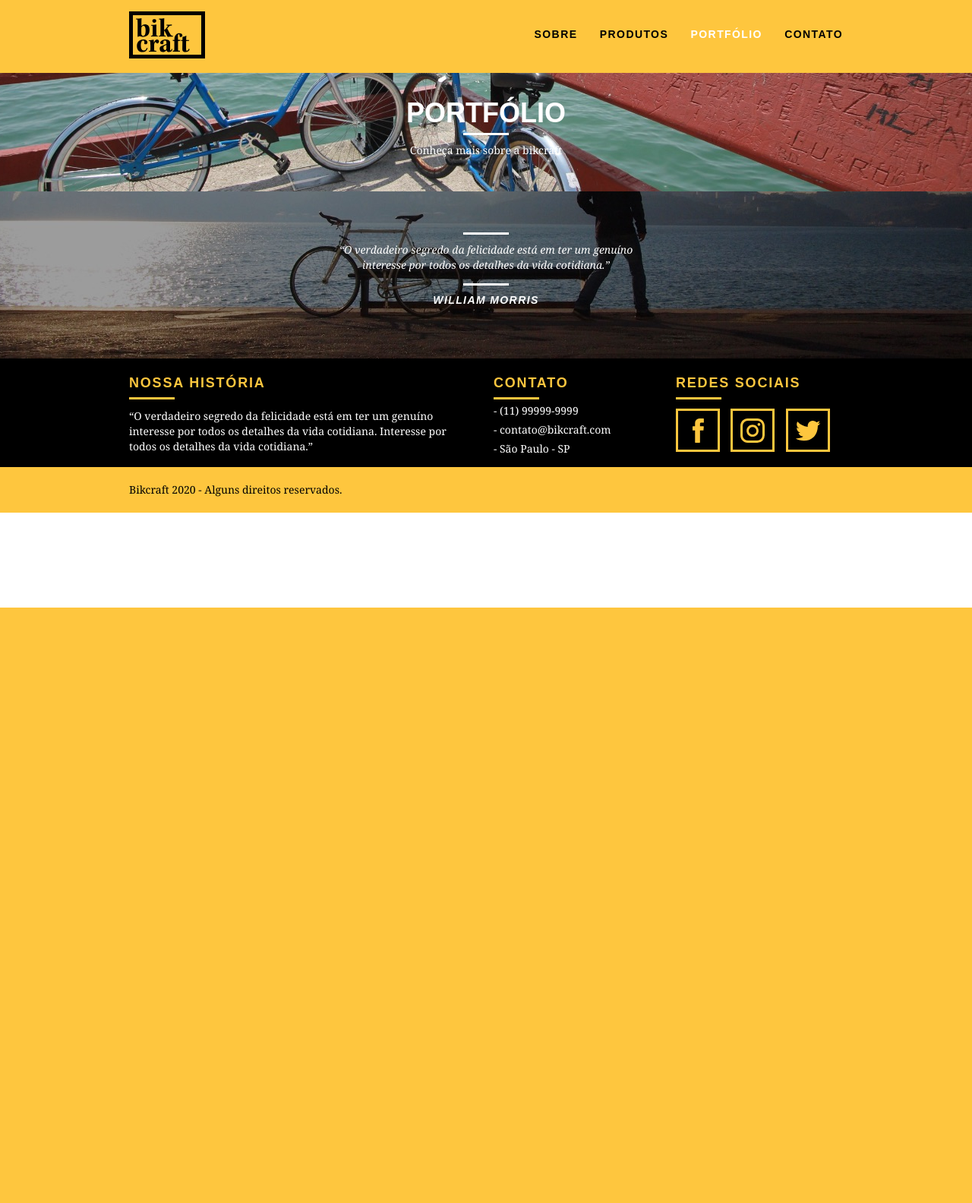
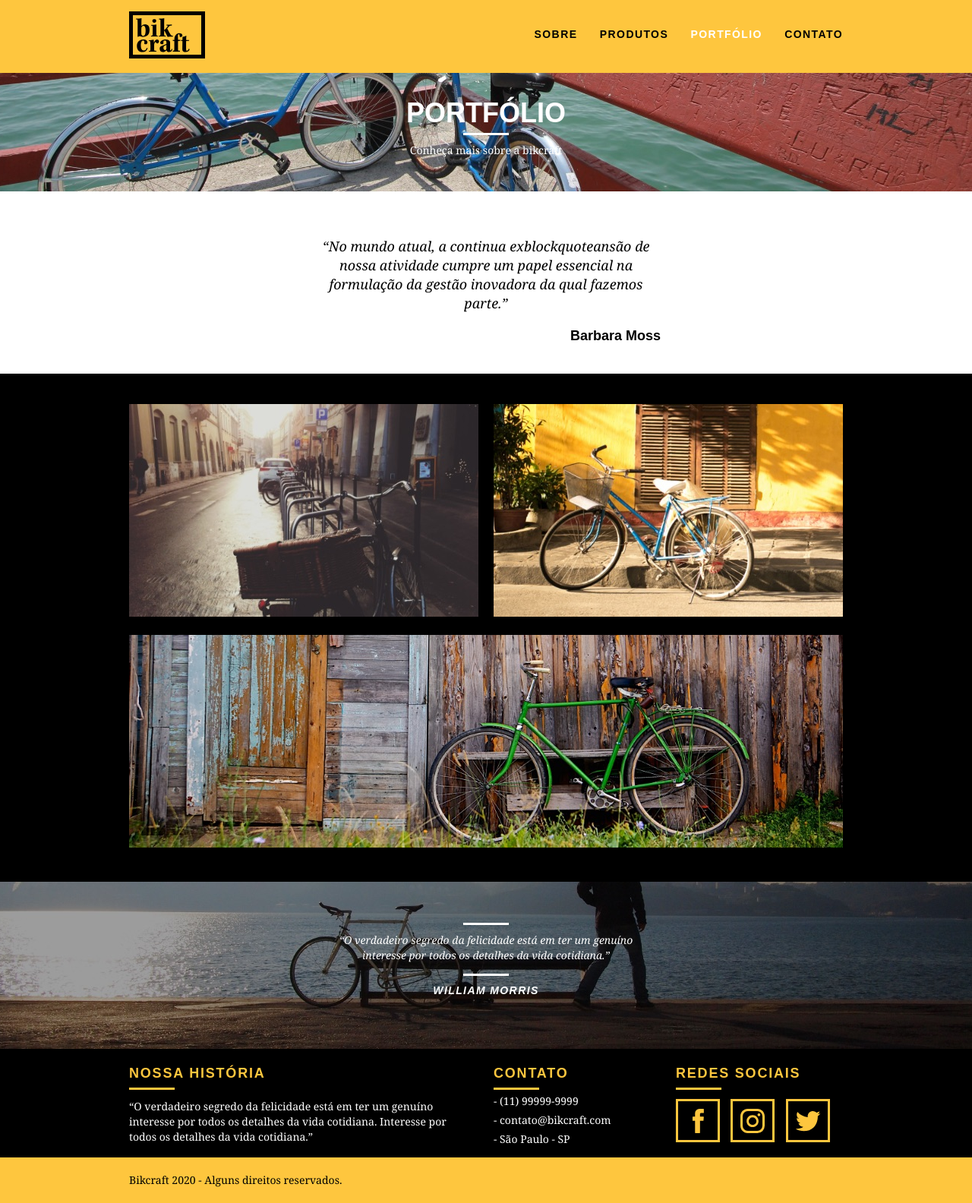
Before and after one commit to vivianequeiroz/bikcraft, a PHP site: page /portfolio.html in a window 1280 px wide. Shown: the whole page at 76% size. Before the commit the page ends 800 px from the top, so only its background shows below. Run offline with PHP 8.4, Linux system fonts and the light colour scheme.

Commit message:
chore: portfolio page - 2

```diff
--- a/portfolio.html
+++ b/portfolio.html
@@ -37,15 +37,27 @@
     <!-- fecha introdução interna -->
 
 
+    <section class="container">
+        <blockquote class="quote_clientes">
+          <p>“No mundo atual, a continua exblockquoteansão de nossa
+          atividade cumpre um papel essencial na formulação da
+          gestão inovadora da qual fazemos parte.”</p>
+          <cite>Barbara Moss</cite>
+        </blockquote>
+    </section>
+    <!--  fecha citação -->
 
-   <!--  <blockquote>
-            “No mundo atual, a continua exblockquoteansão de nossa
-            atividade cumpre um papel essencial na formulação da
-            gestão inovadora da qual fazemos parte.”
-          </blockquote>
-          <cite>Barbara Moss</cite>
 
-        - 5:01-->
+    <section class="portfolio">
+      <div class="container">
+        <ul class="portfolio_lista">
+          <li class="grid-8"><img src="./web/img/portfolio/retro.jpg" alt="Foto bicicleta retrô"></li>
+          <li class="grid-8"><img src="./web/img/portfolio/passeio.jpg" alt="Foto bicicleta passeio"></li>
+          <li class="grid-16"><img src="./web/img/portfolio/esporte.jpg" alt="Foto bicicleta esporte.jpg"></li>
+        </ul>
+      </div>
+    </section>
+    <!-- fecha portfólio -->
 
     <section class="quebra">
         <blockquote class="quote-externo container">
--- a/web/css/portfolio.css
+++ b/web/css/portfolio.css
@@ -2,3 +2,27 @@
 	background: url("../img/bg-portfolio.jpg") no-repeat center;
 	background-size: cover;
 }
+
+.quote_clientes
+{
+	padding: 60px 0;
+	max-width: 460px;
+	margin: 0 auto;
+}
+
+.quote_clientes p {
+	text-align: center;
+	font-family: Georgia, 'Times New Roman', Times, serif;
+	font-size: 18px;
+	line-height: 25px;
+	font-style: italic;
+	margin-bottom: 20px;
+}
+
+.quote_clientes cite {
+	font-size: 18px;
+	font-weight: bold;
+	text-align: right;
+	float: right;
+	font-style: normal;
+}
```
